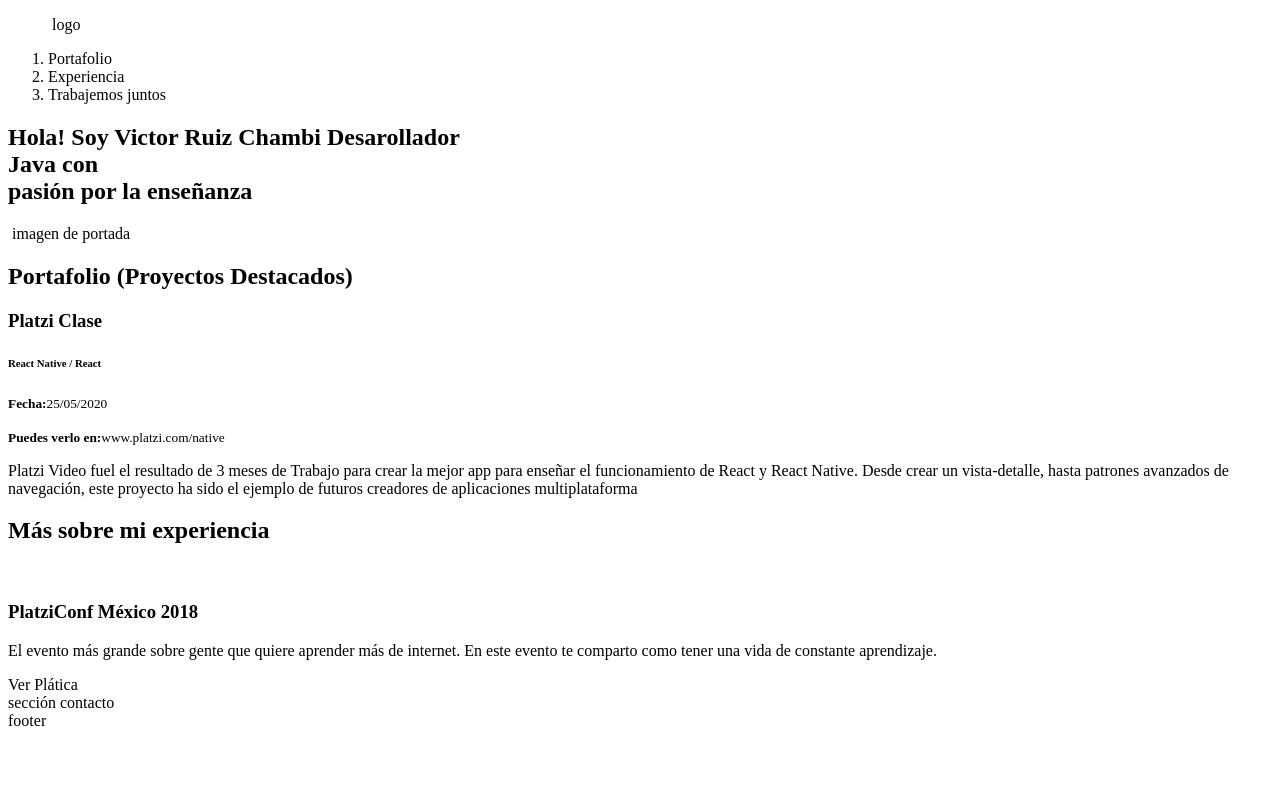
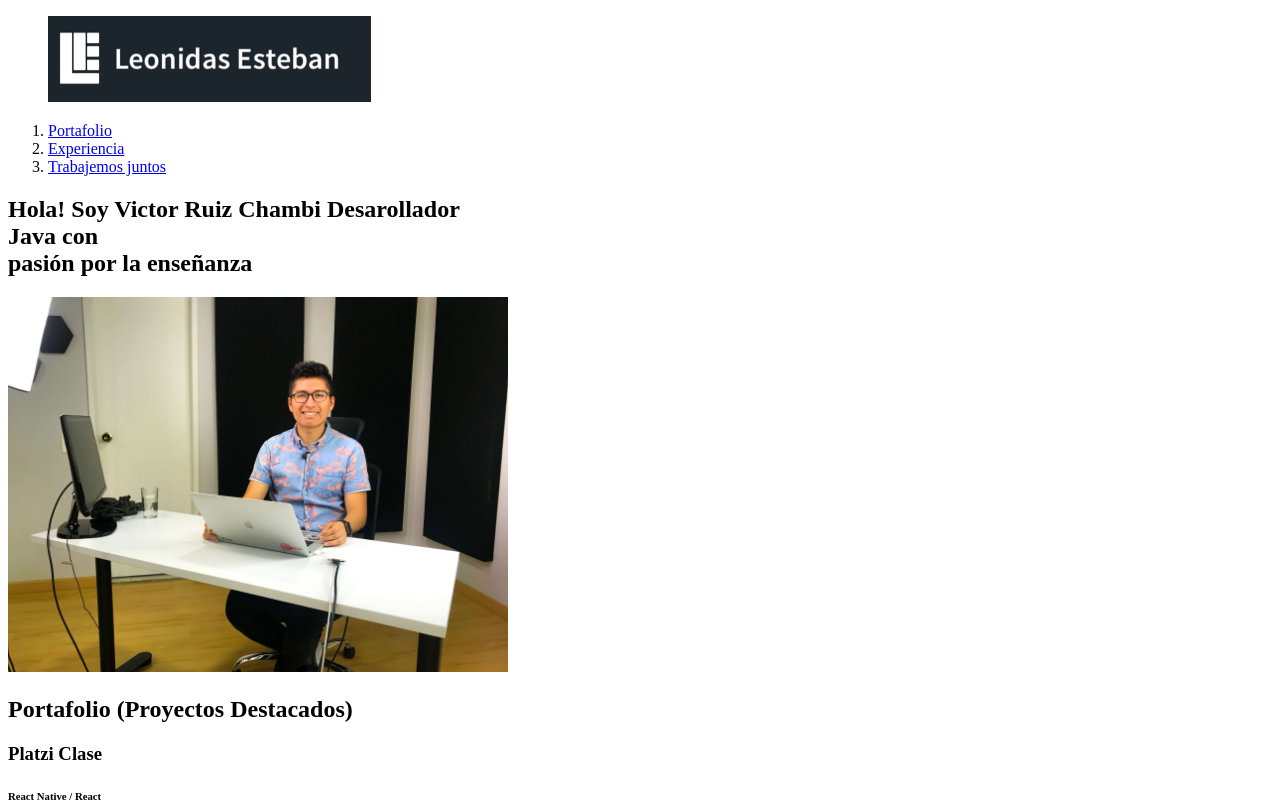
Before and after one commit to VictorAntonioRuizChambi/desarrollo-web-portafolio, a plain HTML site: page index.html in a window 1280 px wide. Shown: the top 805 px of the page. Drawn offline with Linux system fonts and the light colour scheme.

Commit message:
Clase09 - Atributos HTML

```diff
--- a/index.html
+++ b/index.html
@@ -1,24 +1,26 @@
 <!DOCTYPE html>
-<html>
+<html lang="es">
   <head>
+    <meta charset="UTF-8"/>
     <title>Leonidas Esteban</title>
+    <link rel="icon" type="image/png" href="images/favicon.png"/>
   </head>
   <body>
     <header>
       <div>
         <figure>
-          <img> logo
+          <img src="images/logo.png" alt="Logo de http://leonidasesteban.com"/>
         </figure>
         <nav>
           <ol>
             <li>
-              <a>Portafolio</a>
+              <a href="#">Portafolio</a>
             </li>
             <li>
-              <a>Experiencia</a>
+              <a href="#">Experiencia</a>
             </li>
             <li>
-              <a>Trabajemos juntos</a>
+              <a href="#">Trabajemos juntos</a>
             </li>
           </ol>
         </nav>
@@ -32,7 +34,7 @@
         <br/>
         pasión por la <strong>enseñanza</strong>
       </h1>
-      <img> imagen de portada
+      <img src="images/hero.jpg" width="500" heigth="300" alt="imagen principal del sitio">
     </section>
     <section>
       <h2>Portafolio (Proyectos Destacados)</h2>
@@ -46,13 +48,14 @@
           de React y React Native. Desde crear un vista-detalle, hasta patrones avanzados de navegación,
           este proyecto ha sido el ejemplo de futuros creadores de aplicaciones multiplataforma
         </p>
+        <img src="images/platzi-video-react-native.png" width="500" alt="Proyecto del curso de React Native">
       </article>
     </section>
     <section>
       <h2>Más sobre mi experiencia</h2>
       <article>
         <figure>
-          <img>
+          <img href="images/platzi-conf.jpg" width="500">
         </figure>
         <h3>PlatziConf México 2018</h3>
         <p>El evento más grande sobre gente que quiere aprender más de internet.
```
Also changed, not shown: images/envelope.svg (added), images/f8.JPG (added), images/facebook.svg (added), images/favicon.png (added), images/github.svg (added), images/hero.jpg (added), images/instagram.svg (added), images/logo.png (added), images/platzi-conf.jpg (added), images/platzi-video-react-native.png (added), images/platzi.png (added), images/twitter.svg (added).
